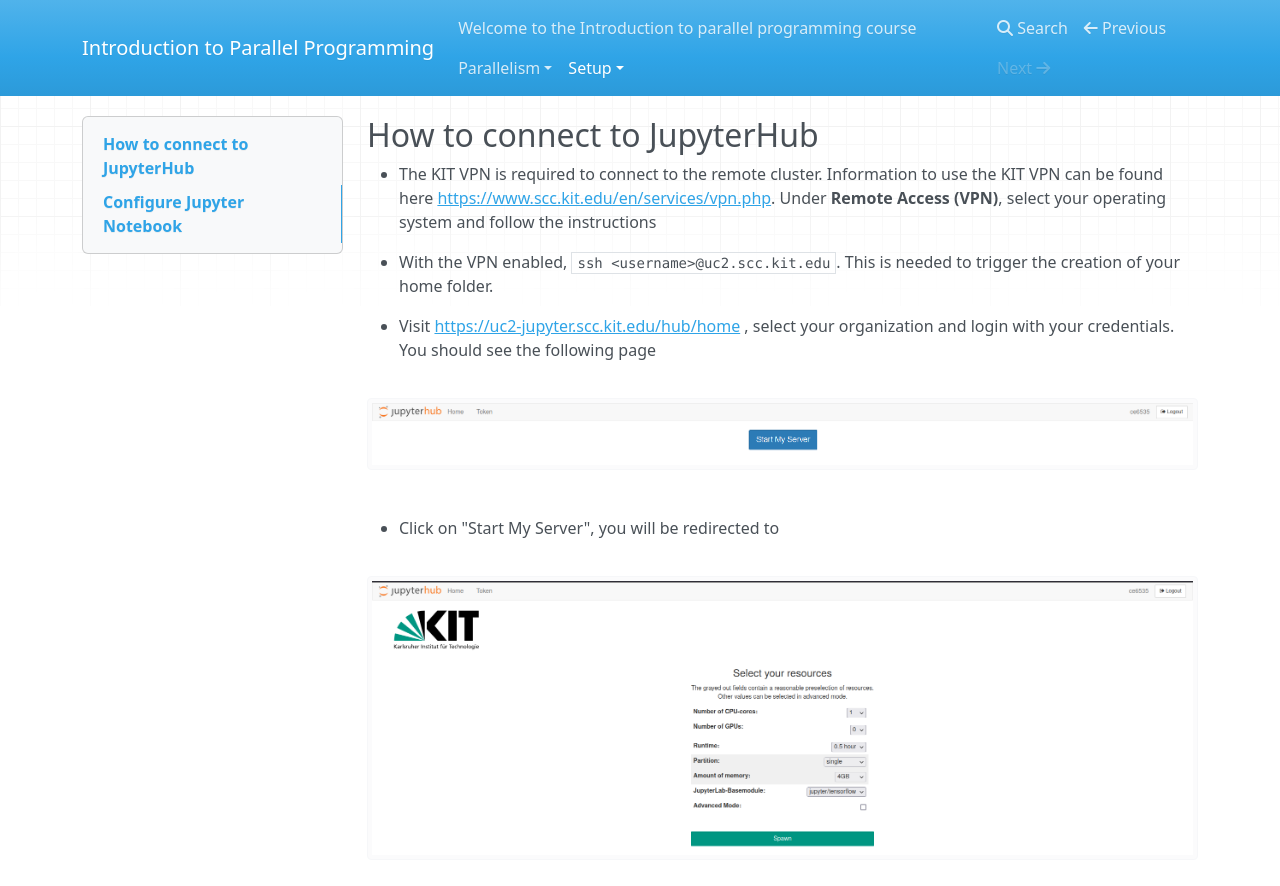
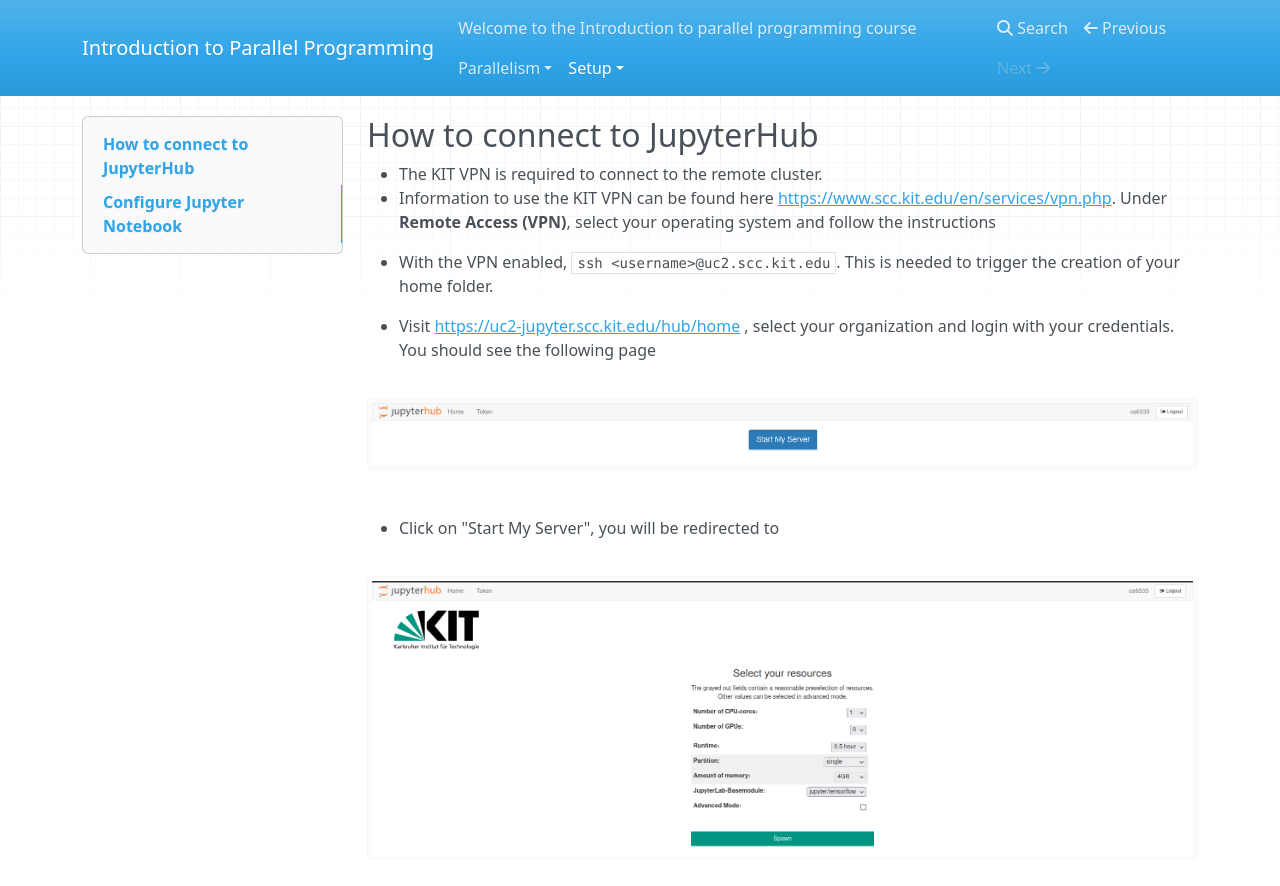
Before and after one commit to felicepantaleo/kseta-22, an MkDocs documentation site: the page built from docs/setup/Setup.md, in a window 1280 px wide and 900 px high. Shown: the top 886 px of the window. Built offline with MkDocs 1.6.1, drawn with Linux system fonts in a browser that asks for light colours; nearby versions of some CDN libraries.

Commit message:
fix layout

````diff
--- a/docs/setup/Setup.md
+++ b/docs/setup/Setup.md
@@ -1,6 +1,7 @@
 ## How to connect to JupyterHub
 
-- The KIT VPN is required to connect to the remote cluster. Information to use the KIT VPN can be found here [https://www.scc.kit.edu/en/services/vpn.php](https://www.scc.kit.edu/en/services/vpn.php). Under **Remote Access (VPN)**, select your operating system and follow the instructions
+- The KIT VPN is required to connect to the remote cluster.
+  - Information to use the KIT VPN can be found here [https://www.scc.kit.edu/en/services/vpn.php](https://www.scc.kit.edu/en/services/vpn.php). Under **Remote Access (VPN)**, select your operating system and follow the instructions
 
  - With the VPN enabled, ```ssh <username>@uc2.scc.kit.edu```. This is needed to trigger the creation of your home folder.
 
````
